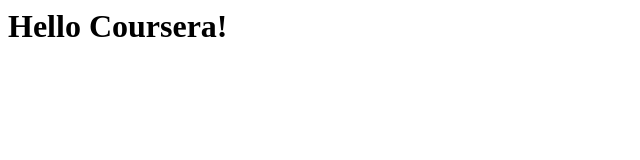
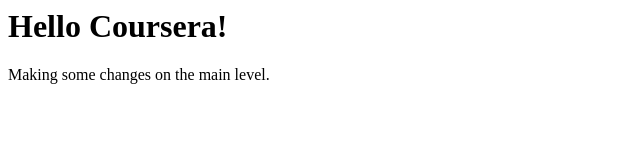
Before and after one commit to Myokobill/Coursera_class, a plain HTML site: page new_index.html in a window 1280 px wide. Shown: the whole page, without its empty margins (0-640 px from the left). Drawn offline with Linux system fonts and the light colour scheme.

Commit message:
Update new_index.html

```diff
--- a/new_index.html
+++ b/new_index.html
@@ -5,5 +5,8 @@
 </head>
 <body>
 	<h1>Hello Coursera!</h1>
+
+Making some changes on the main level.
+
 </body>
 </html>
```
